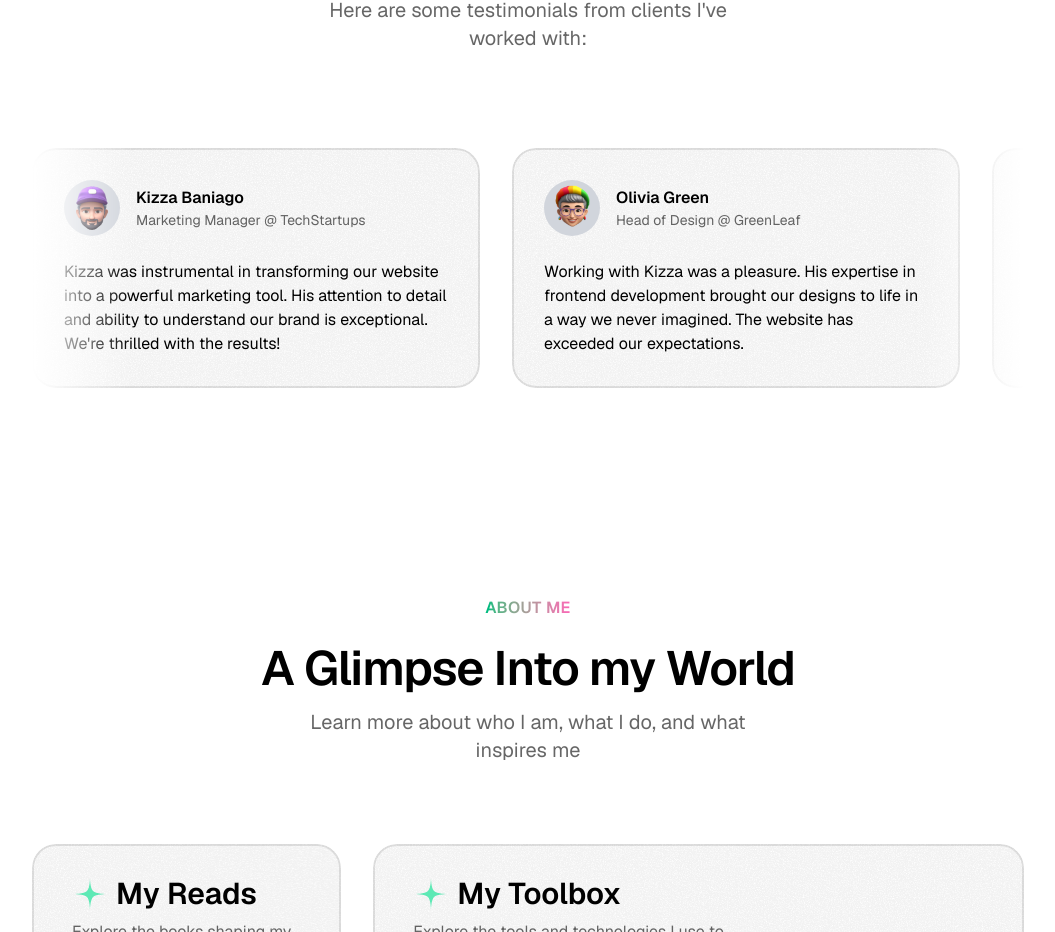
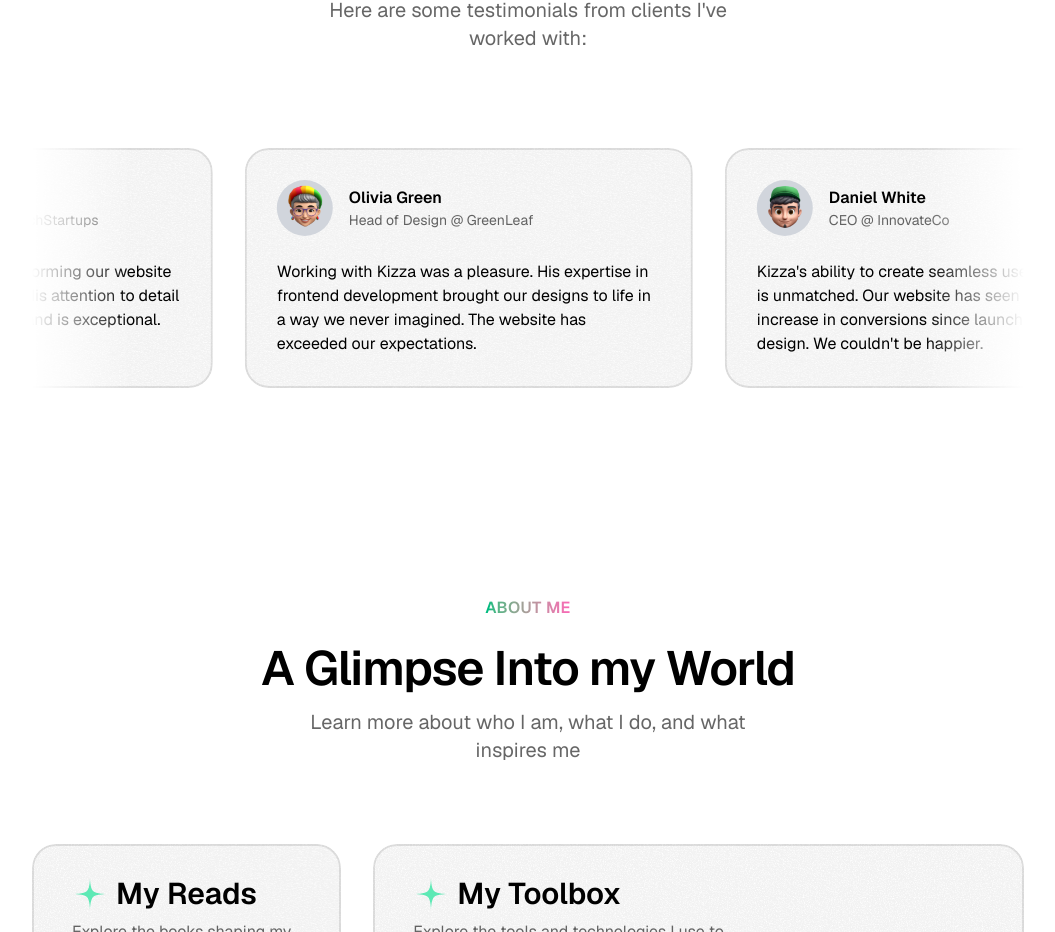
Before and after one commit to ajlaroya/kizza-baniago, a Next.js app: page / in a window 1280 px wide. Shown: the part 3596-4528 px from the top of the page, without its empty margins (112-1167 px from the left). Built offline with nearby package versions, Linux system fonts and the light colour scheme.

Commit message:
feat: enhance TestimonialsSection with improved layout and animation; utilize Fragment for optimized rendering

```diff
--- a/sections/Testimonials.tsx
+++ b/sections/Testimonials.tsx
@@ -6,6 +6,7 @@
 import memojiAvatar5 from "@/public/images/memoji-avatar-5.png";
 import Image from "next/image";
 import Card from "@/components/Card";
+import { Fragment } from "react/jsx-runtime";
 
 const testimonials = [
   {
@@ -49,10 +50,15 @@
           subtitle="Happy Clients"
           description="Here are some testimonials from clients I've worked with:"
         />
-        <div className="mt-16 lg:mt-24 flex overflow-x-clip mask-[linear-gradient(to_right,transparent,black_10%,black_90%,transparent)]">
-          <div className="flex flex-none gap-8">
+        <div className="mt-12 lg:mt-20 flex overflow-x-clip mask-[linear-gradient(to_right,transparent,black_10%,black_90%,transparent)] py-4 -my-4">
+          <div className="flex flex-none gap-8 pr-8 animate-move-left [animation-duration:60s] hover:[animation-play-state:paused]">
+            {[...new Array(2)].fill(0).map((_, index) => (
+              <Fragment key={index}>
                 {testimonials.map((testimonial, index) => (
-              <Card key={index} className="max-w-xs md:max-w-md p-6 md:p-8">
+                  <Card
+                    key={index}
+                    className="max-w-xs md:max-w-md p-6 md:p-8 hover:-rotate-3 transition duration-300"
+                  >
                     <div className="flex gap-4 items-center">
                       <div className="size-14 bg-gray-300 inline-flex rounded-full items-center justify-center shrink-0">
                         <Image
@@ -73,6 +79,8 @@
                     </p>
                   </Card>
                 ))}
+              </Fragment>
+            ))}
           </div>
         </div>
       </div>
```
Lines whose indentation alone changed are shown as unchanged.
